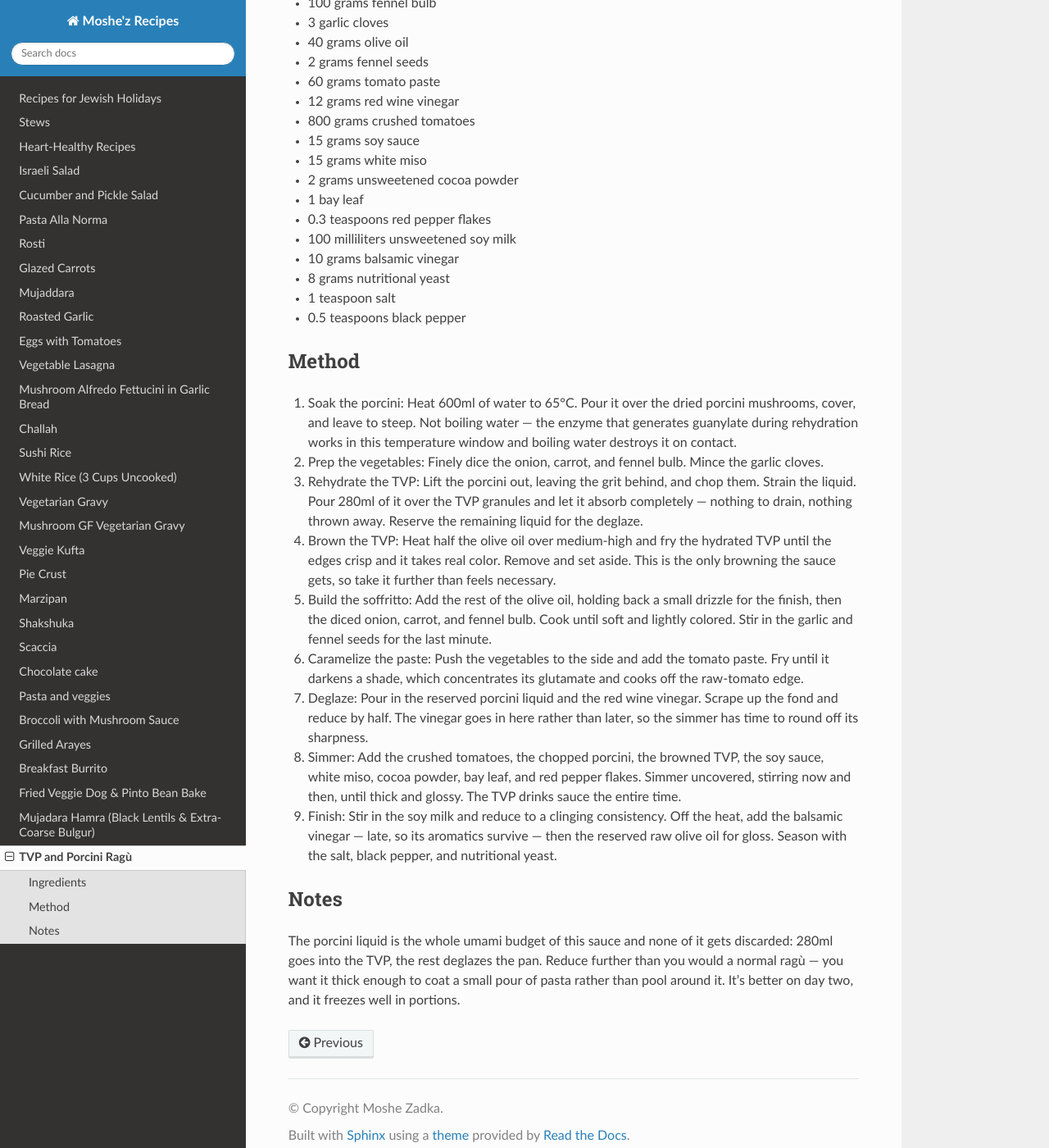
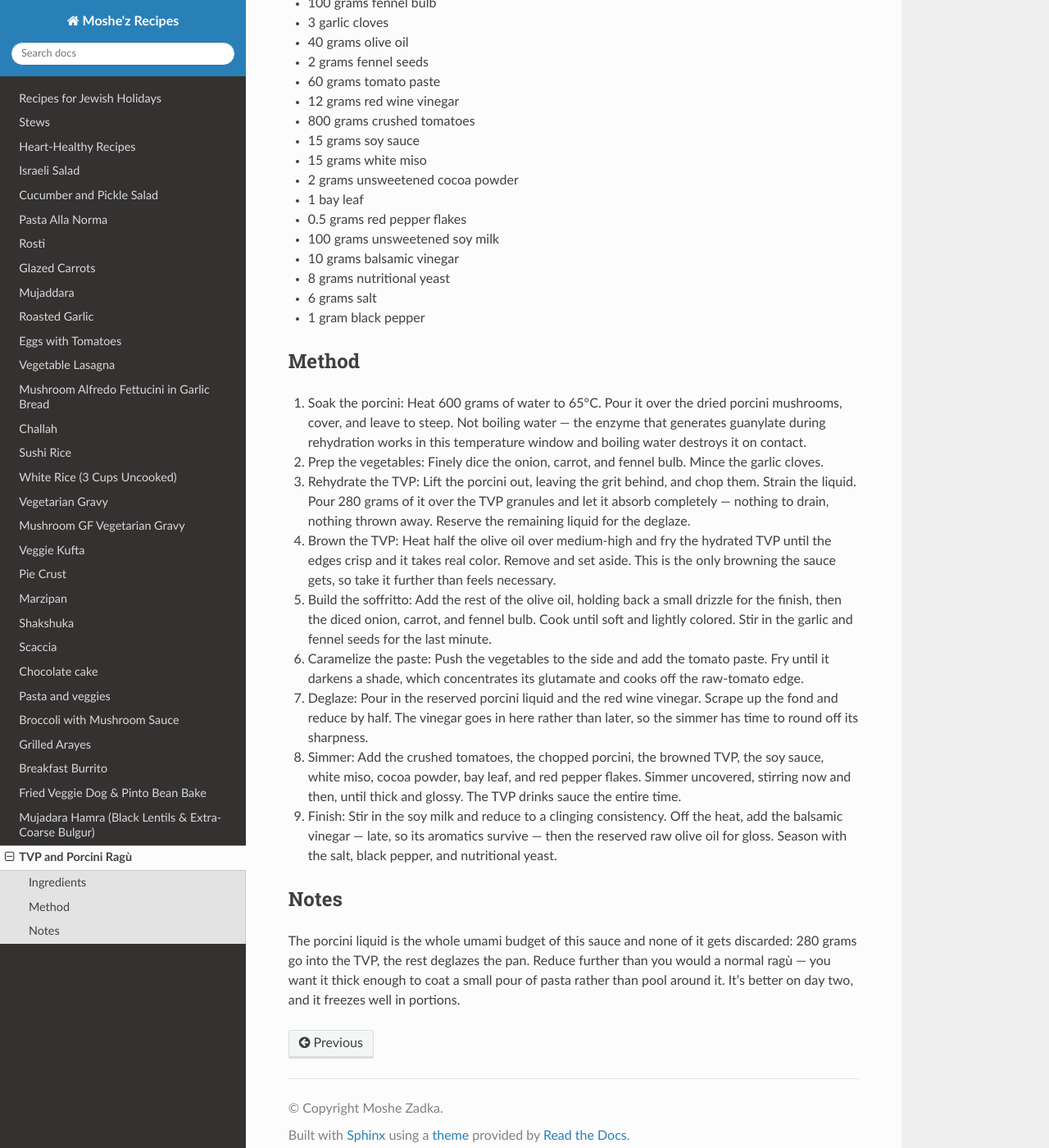
Before and after one commit to moshez/recipes, a Sphinx documentation site: the page built from doc/tvp-porcini-ragu.rst, in a window 1280 px wide and 1400 px high, scrolled down 368 px. Shown: the whole window at 82% size. Built offline with Sphinx 7.4.7 and the Read the Docs theme 3.1.0, drawn with Linux system fonts in a browser that asks for light colours.

Commit message:
Convert volumetric quantities to grams in TVP porcini ragù
Co-Authored-By: Claude Fable 5 <noreply@anthropic.com>
Claude-Session: https://claude.ai/code/session_01VGKjdvYPHx69hL6WN4zpfZ

```diff
--- a/doc/tvp-porcini-ragu.rst
+++ b/doc/tvp-porcini-ragu.rst
@@ -22,17 +22,17 @@ Ingredients
 * 15 grams white miso
 * 2 grams unsweetened cocoa powder
 * 1 bay leaf
-* 0.3 teaspoons red pepper flakes
-* 100 milliliters unsweetened soy milk
+* 0.5 grams red pepper flakes
+* 100 grams unsweetened soy milk
 * 10 grams balsamic vinegar
 * 8 grams nutritional yeast
-* 1 teaspoon salt
-* 0.5 teaspoons black pepper
+* 6 grams salt
+* 1 gram black pepper
 
 Method
 ~~~~~~
 
-#. Soak the porcini: Heat 600ml of water to 65°C. Pour it over the
+#. Soak the porcini: Heat 600 grams of water to 65°C. Pour it over the
    dried porcini mushrooms, cover, and leave to steep. Not boiling
    water — the enzyme that generates guanylate during rehydration
    works in this temperature window and boiling water destroys it on
@@ -40,7 +40,7 @@ Method
 #. Prep the vegetables: Finely dice the onion, carrot, and fennel
    bulb. Mince the garlic cloves.
 #. Rehydrate the TVP: Lift the porcini out, leaving the grit behind,
-   and chop them. Strain the liquid. Pour 280ml of it over the TVP
+   and chop them. Strain the liquid. Pour 280 grams of it over the TVP
    granules and let it absorb completely — nothing to drain, nothing
    thrown away. Reserve the remaining liquid for the deglaze.
 #. Brown the TVP: Heat half the olive oil over medium-high and fry the
@@ -71,7 +71,8 @@ Notes
 ~~~~~
 
 The porcini liquid is the whole umami budget of this sauce and none of
-it gets discarded: 280ml goes into the TVP, the rest deglazes the pan.
+it gets discarded: 280 grams go into the TVP, the rest deglazes the
+pan.
 Reduce further than you would a normal ragù — you want it thick enough
 to coat a small pour of pasta rather than pool around it. It's better
 on day two, and it freezes well in portions.
```
